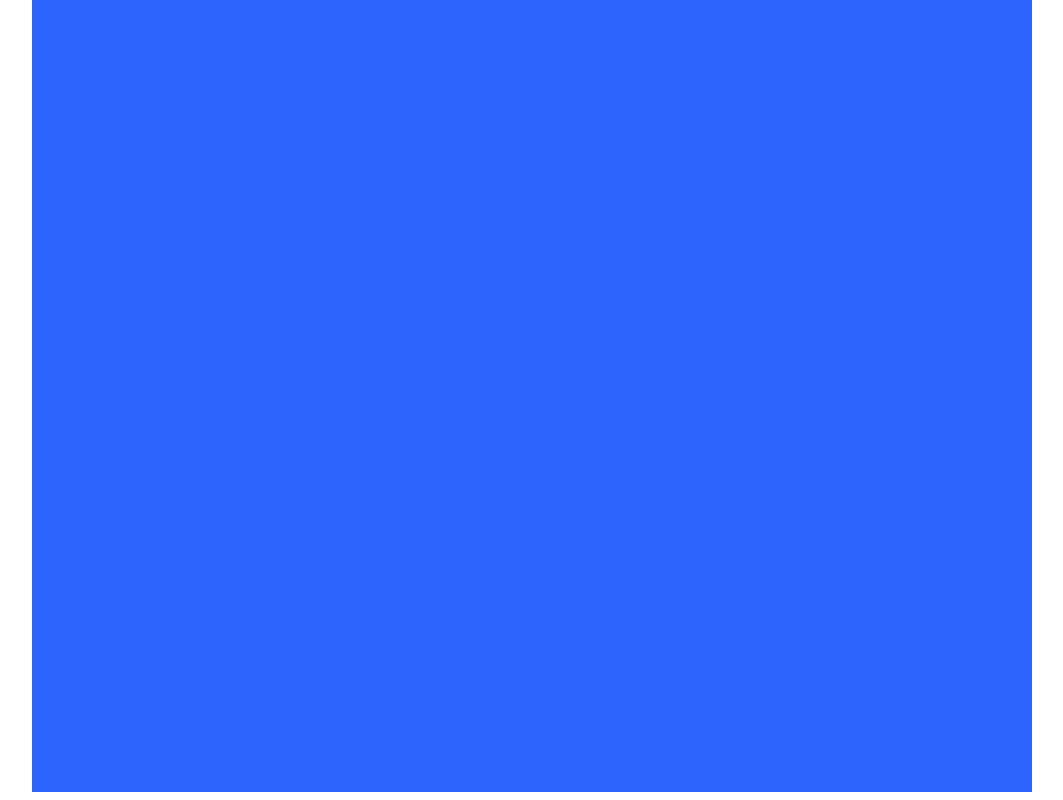
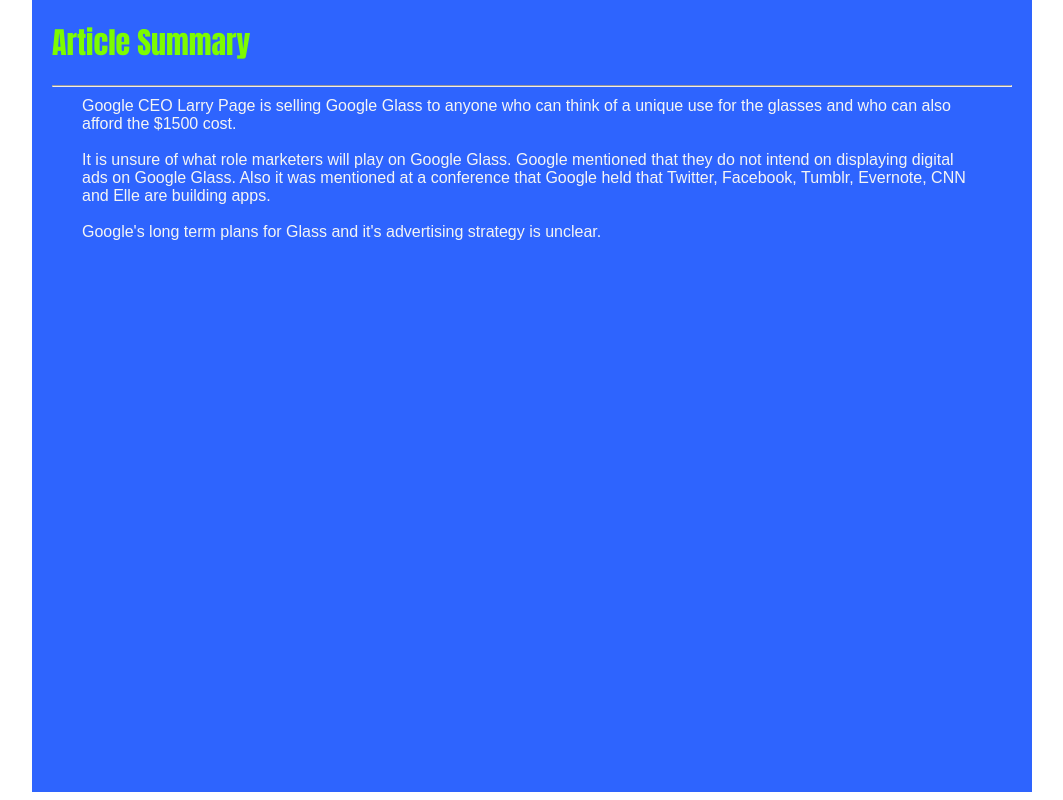
Before and after one commit to sneakyix/finalsite, a plain HTML site: page Page 2.html in a window 1280 px wide. Shown: the whole page, without its empty margins (108-1171 px from the left). Drawn offline with Linux system fonts and the light colour scheme.

Commit message:
Initial Commit

```diff
--- a/Page 2.html
+++ b/Page 2.html
@@ -4,7 +4,21 @@
         <Link rel="stylesheet" type="text/css" href="New Tech CSS.css">
     </head>
     <body>
+        <h1>Article Summary</h1>
+        <hr>
         <p>
+            Google CEO Larry Page is selling Google Glass to anyone who can think
+            of a unique use for the glasses and who can also afford the $1500 cost.
+            <br>
+            <br>
+            It is unsure of what role marketers will play on Google Glass.
+            Google mentioned that they do not intend on displaying digital ads
+            on Google Glass. Also it was mentioned at a conference that Google held
+            that Twitter, Facebook, Tumblr, Evernote, CNN and Elle are building apps.
+            <br>
+            <br>
+            Google's long term plans for Glass and it's advertising strategy is unclear.
+
 
         </p>
     </body>
```
